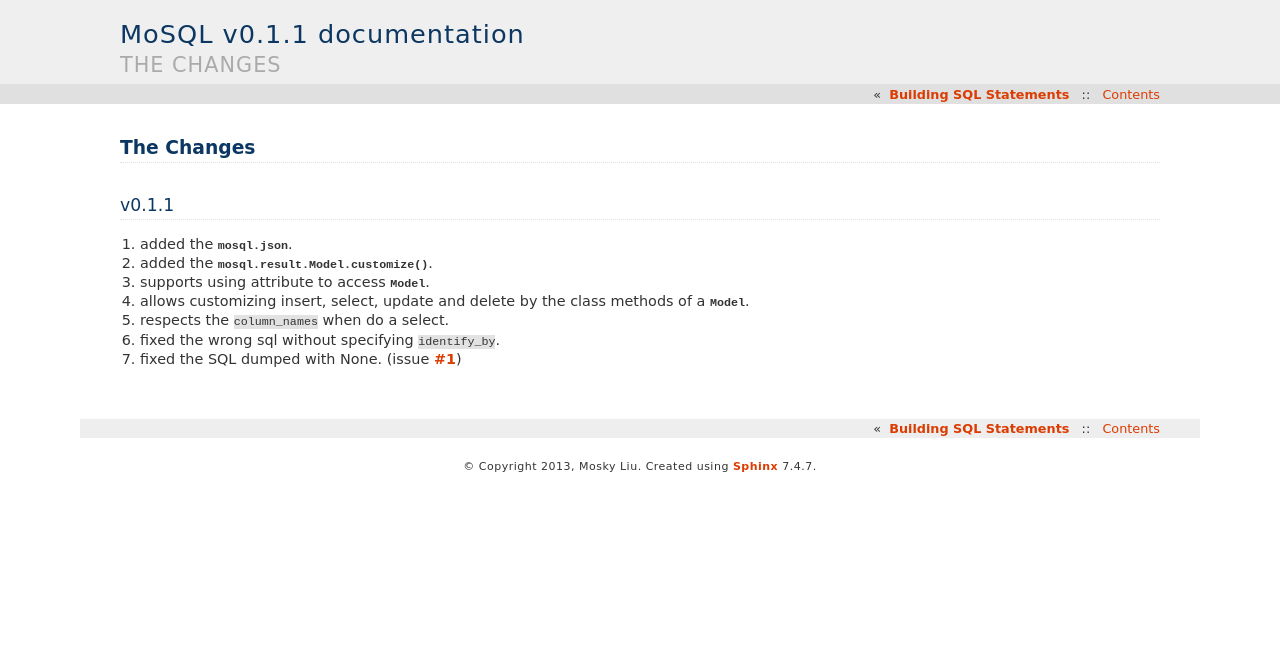
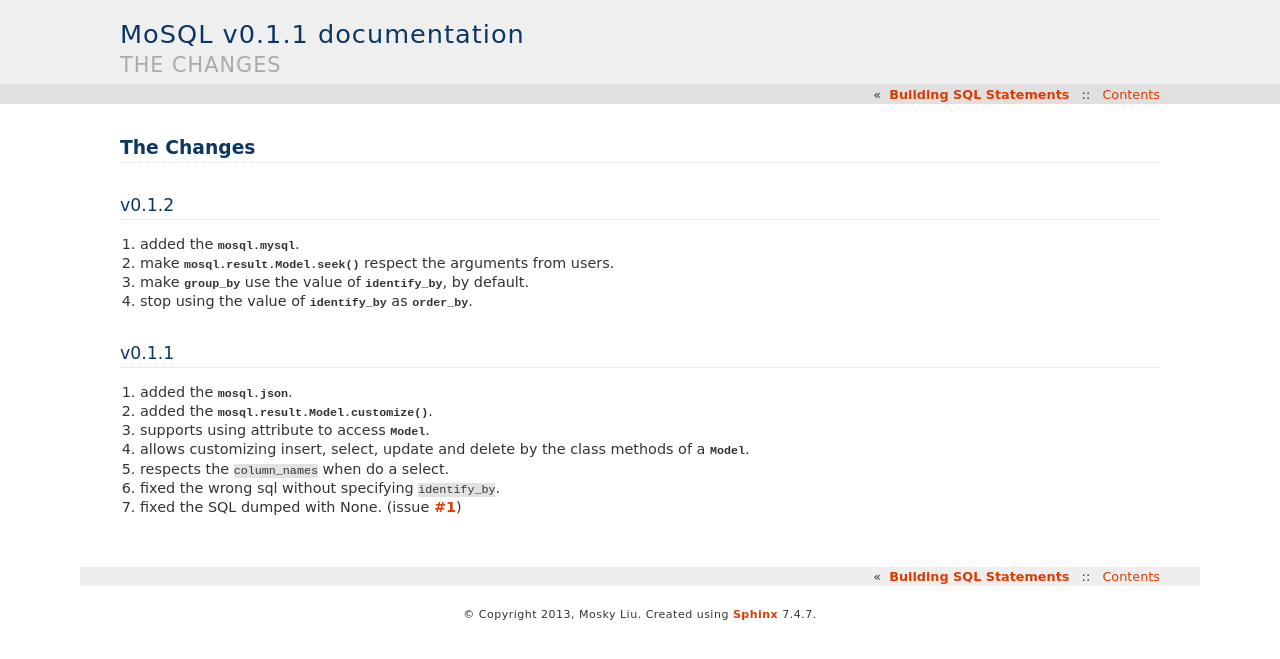
Before and after one commit to moskytw/mosql, a Sphinx documentation site: the page built from docs/changes.rst, in a window 1280 px wide. Shown: the top 659 px of the page. Built offline with Sphinx 7.4.7, drawn with Linux system fonts in a browser that asks for light colours.

Commit message:
added changes

```diff
--- a/docs/changes.rst
+++ b/docs/changes.rst
@@ -1,6 +1,14 @@
 
 The Changes
 ===========
+
+v0.1.2
+------
+
+1. added the :py:mod:`mosql.mysql`.
+2. make :py:meth:`mosql.result.Model.seek` respect the arguments from users.
+3. make :py:attr:`~mosql.result.Model.group_by` use the value of :py:attr:`~mosql.result.Model.identify_by`, by default.
+4. stop using the value of :py:attr:`~mosql.result.Model.identify_by` as :py:attr:`~mosql.result.Model.order_by`.
 
 v0.1.1
 ------
```
